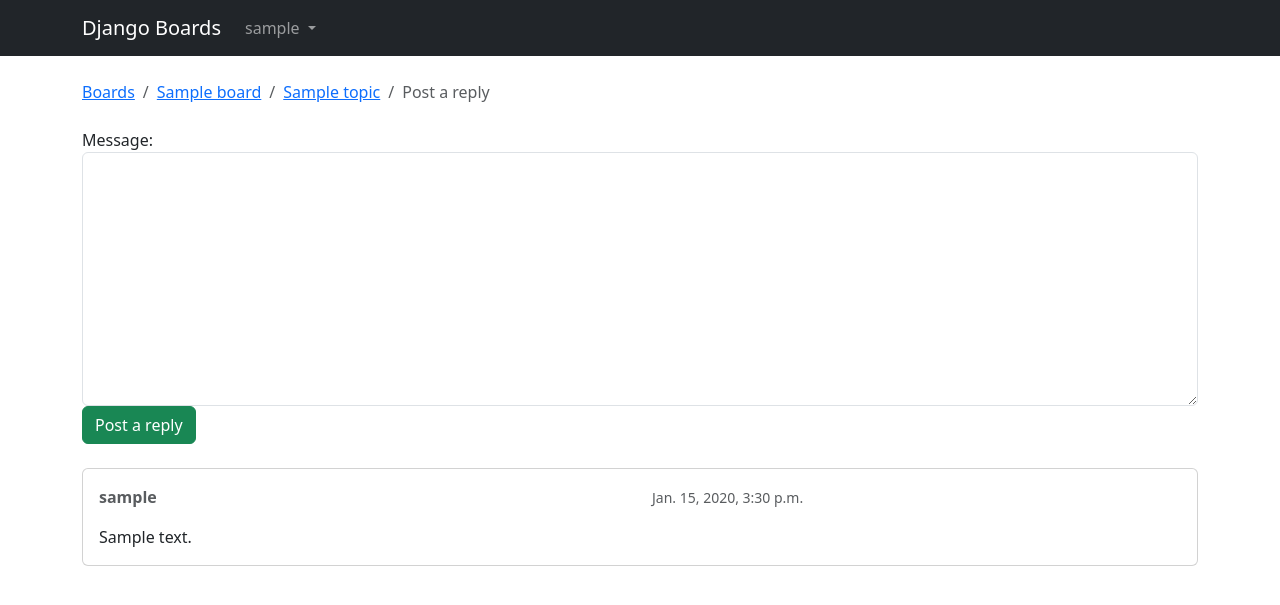
After one commit to kumaraguhan/Forum_From_Article, a Django app: page /boards/1/topics/1/reply/ in a window 1280 px wide. The commit adds this page. Shown: the top 605 px of the page. Run offline with Django 4.2, Linux system fonts and the light colour scheme; a user stored in the database is signed in; tables that the repository leaves empty hold one stand-in row (values such as "Sample post"); some libraries are stand-ins or nearby versions.

Commit message:
Create List View for Posts for a Topic and Use Django ORM (#4)

```diff
--- a/boards/forms.py
+++ b/boards/forms.py
@@ -1,5 +1,5 @@
 from django import forms
-from .models import Topic
+from .models import Topic, Post
 
 class NewTopicForm(forms.ModelForm):
     message = forms.CharField(widget=forms.Textarea(), max_length=4000, help_text='The max length of the text is 4000.')
@@ -7,3 +7,8 @@ class NewTopicForm(forms.ModelForm):
     class Meta:
         model = Topic
         fields = ['subject', 'message']
+
+class PostForm(forms.ModelForm):
+    class Meta:
+        model = Post
+        fields = ['message', ]
--- a/boards/models.py
+++ b/boards/models.py
@@ -1,4 +1,5 @@
 from django.db import models
+from django.utils.text import Truncator
 from django.contrib.auth.models import User
 
 
@@ -9,11 +10,21 @@ class Board(models.Model):
     def __str__(self):
         return self.name
 
+    def get_posts_count(self):
+        return Post.objects.filter(topic__board=self).count()
+
+    def get_last_post(self):
+        return Post.objects.filter(topic__board=self).order_by('-created_at').first()
+
 class Topic(models.Model):
     subject = models.CharField(max_length=255)
     last_updated = models.DateTimeField(auto_now_add=True)
     board = models.ForeignKey(Board, related_name='topics', on_delete=models.CASCADE)
     starter = models.ForeignKey(User, related_name='topics', on_delete=models.CASCADE)
+    views = models.PositiveIntegerField(default=0)
+
+    def __str__(self):
+        return self.subject
 
 
 class Post(models.Model):
@@ -23,3 +34,7 @@ class Post(models.Model):
     updated_at = models.DateTimeField(null=True)
     created_by = models.ForeignKey(User, related_name='posts', on_delete=models.CASCADE)
     updated_by = models.ForeignKey(User, null=True, related_name='+', on_delete=models.CASCADE)
+
+    def __str__(self):
+        truncated_message = Truncator(self.message)
+        return truncated_message.chars(30)
--- a/boards/templates/login.html
+++ b/boards/templates/login.html
@@ -15,6 +15,7 @@
             <h3 class="card-title">Log in</h3>
             <form method="post" novalidate>
                 {% csrf_token %}
+                <input type="hidden" name="next" value="{{ next }}">     <!-- if we try to log in now, the application will direct us back to where we were. -->
                 {% include 'includes/form.html' %}
                 <button type="submit" class="btn btn-primary btn-block">Log in</button>
             </form>
--- /dev/null
+++ b/boards/templates/reply_topic.html
@@ -0,0 +1,38 @@
+{% extends 'base.html' %}
+
+{% load static %}
+
+{% block title %}Post a reply{% endblock %}
+
+{% block breadcrumb %}
+  <li class="breadcrumb-item"><a href="{% url 'home' %}">Boards</a></li>
+  <li class="breadcrumb-item"><a href="{% url 'board_topics' topic.board.pk %}">{{ topic.board.name }}</a></li>
+  <li class="breadcrumb-item"><a href="{% url 'topic_posts' topic.board.pk topic.pk %}">{{ topic.subject }}</a></li>
+  <li class="breadcrumb-item active">Post a reply</li>
+{% endblock %}
+
+{% block content %}
+
+  <form method="post" class="mb-4">
+    {% csrf_token %}
+    {% include 'includes/form.html' %}
+    <button type="submit" class="btn btn-success">Post a reply</button>
+  </form>
+
+  {% for post in topic.posts.all %}
+    <div class="card mb-2">
+      <div class="card-body p-3">
+        <div class="row mb-3">
+          <div class="col-6">
+            <strong class="text-muted">{{ post.created_by.username }}</strong>
+          </div>
+          <div class="col-6 text-right">
+            <small class="text-muted">{{ post.created_at }}</small>
+          </div>
+        </div>
+        {{ post.message }}
+      </div>
+    </div>
+  {% endfor %}
+
+{% endblock %}
--- a/boards/views.py
+++ b/boards/views.py
@@ -2,7 +2,9 @@ from django.contrib.auth.models import User
 from django.shortcuts import render, redirect, get_object_or_404
 from django.http import HttpResponse, Http404
 from .models import Board, Topic, Post
-from .forms import NewTopicForm
+from .forms import NewTopicForm, PostForm
+from django.contrib.auth.decorators import login_required
+from django.db.models import Count
 
 def home(request):
     boards = Board.objects.all()
@@ -10,7 +12,8 @@ def home(request):
 
 def board_topics(request, pk):
     board = get_object_or_404(Board, pk=pk)
-    return render(request, 'topics.html', {'board': board})
+    topics = board.topics.order_by('-last_updated').annotate(replies=Count('posts') - 1)
+    return render(request, 'topics.html', {'board': board, 'topics': topics})
 
     # board = Board.objects.get(pk=pk)
     # return render(request, 'topics.html', {'board': board})
@@ -21,23 +24,44 @@ def board_topics(request, pk):
     #     raise Http404
     # return render(request, 'topics.html', {'board': board})
 
-
+@login_required
 def new_topic(request, pk):
     board = get_object_or_404(Board, pk=pk)
-    user = User.objects.first()  # TODO: get the currently logged in user
     if request.method == 'POST':
         form = NewTopicForm(request.POST)
         if form.is_valid():
             topic = form.save(commit=False)
             topic.board = board
-            topic.starter = user
+            topic.starter = request.user  # <- here
             topic.save()
-            post = Post.objects.create(
+            Post.objects.create(
                 message=form.cleaned_data.get('message'),
                 topic=topic,
-                created_by=user
+                created_by=request.user  # <- and here
             )
-            return redirect('board_topics', pk=board.pk)  # TODO: redirect to the created topic page
+            return redirect('topic_posts', pk=pk, topic_pk=topic.pk)
     else:
         form = NewTopicForm()
     return render(request, 'new_topic.html', {'board': board, 'form': form})
+
+def topic_posts(request, pk, topic_pk):
+    topic = get_object_or_404(Topic, board__pk=pk, pk=topic_pk)
+    topic.views += 1
+    topic.save()
+    return render(request, 'topic_posts.html', {'topic': topic})
+
+
+@login_required
+def reply_topic(request, pk, topic_pk):
+    topic = get_object_or_404(Topic, board__pk=pk, pk=topic_pk)
+    if request.method == 'POST':
+        form = PostForm(request.POST)
+        if form.is_valid():
+            post = form.save(commit=False)
+            post.topic = topic
+            post.created_by = request.user
+            post.save()
+            return redirect('topic_posts', pk=pk, topic_pk=topic_pk)
+    else:
+        form = PostForm()
+    return render(request, 'reply_topic.html', {'topic': topic, 'form': form})
--- a/myproject/urls.py
+++ b/myproject/urls.py
@@ -32,4 +32,6 @@ urlpatterns = [
 
     path('settings/password/', auth_views.PasswordChangeView.as_view(template_name='password_change.html'), name='password_change'),
     path('settings/password/done/', auth_views.PasswordChangeDoneView.as_view(template_name='password_change_done.html'), name='password_change_done'),
+    path('boards/<int:pk>/topics/<int:topic_pk>/', views.topic_posts, name='topic_posts'),
+    path('boards/<int:pk>/topics/<int:topic_pk>/reply/', views.reply_topic, name='reply_topic'),
 ]
```
Also changed, not shown: boards/templates/home.html (+17 -3 lines), boards/templates/topic_posts.html (added, +50 -0 lines), boards/templates/topics.html (+4 -4 lines), boards/tests/test_view_board_topics.py (added, +32 -0 lines), boards/tests/test_view_home.py (added, +23 -0 lines), boards/tests/test_view_new_topic.py (renamed from boards/tests/test_views.py, +22 -62 lines), boards/tests/test_view_reply_topic.py (added, +98 -0 lines), boards/tests/test_view_topic_posts.py (added, +23 -0 lines), boards/migrations/0002_topic_views.py (added).
